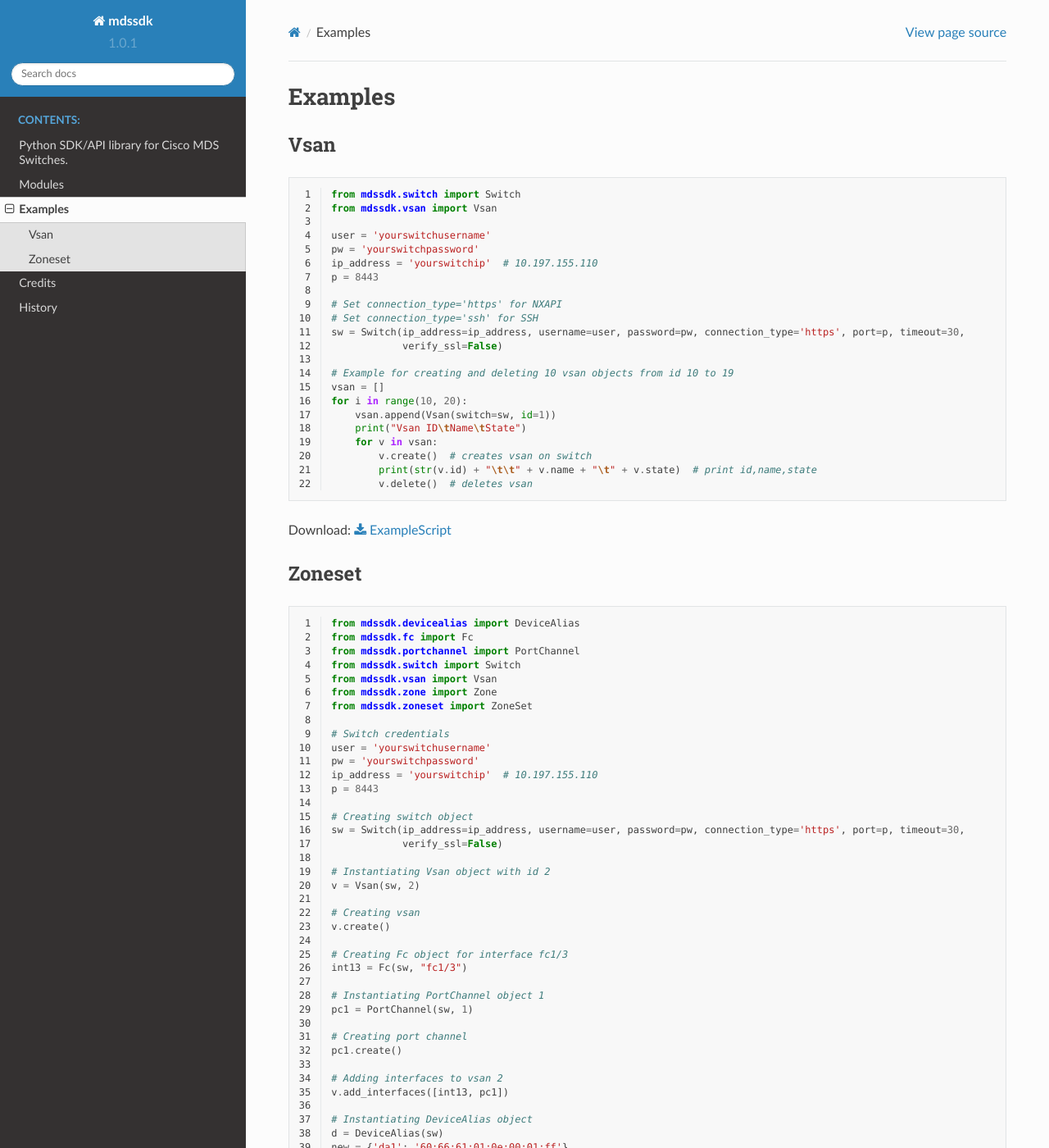
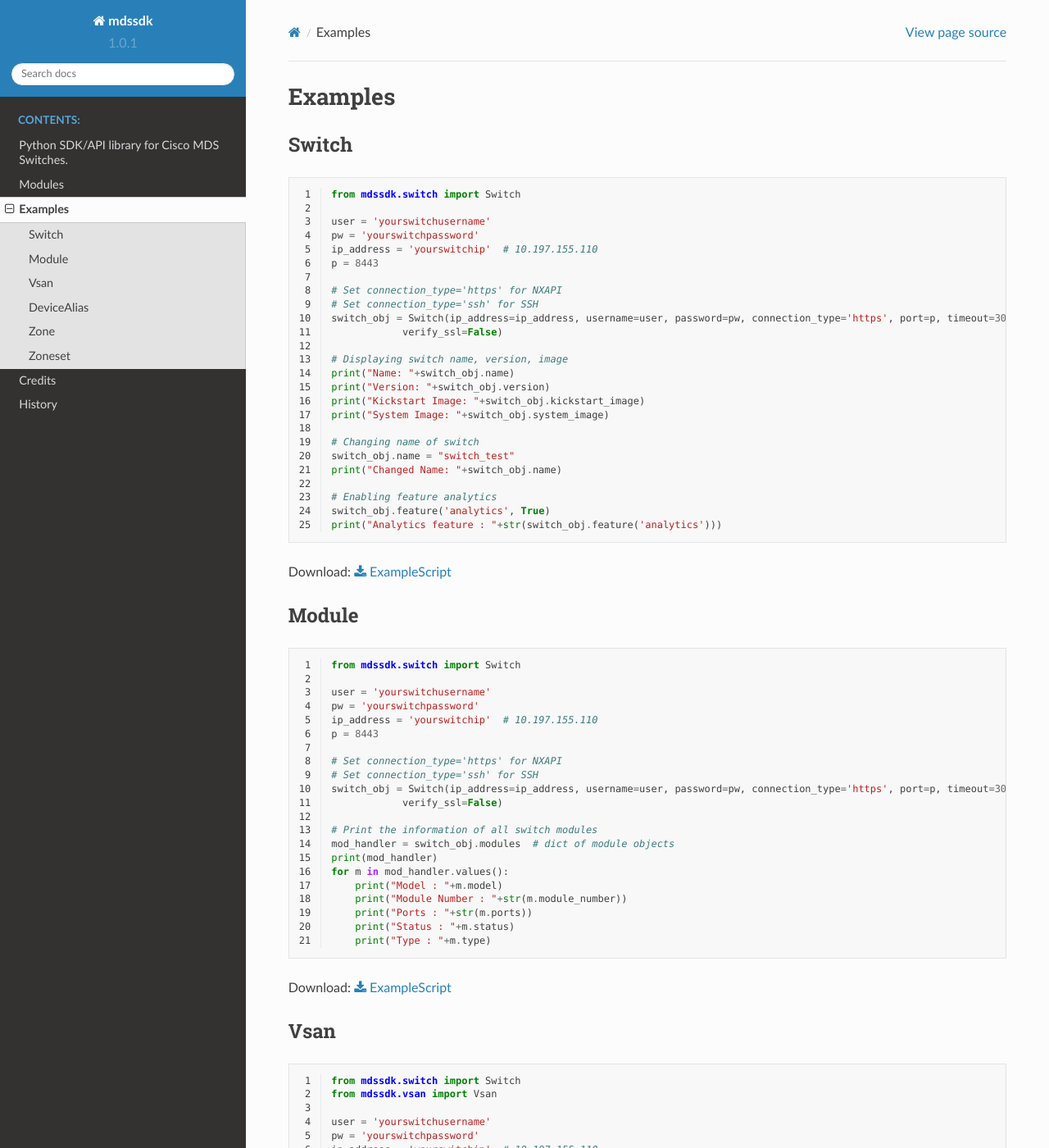
Before and after one commit to Cisco-SAN/mdssdk, a Sphinx documentation site: the page built from docs/examples.rst, in a window 1280 px wide and 1400 px high. Shown: the whole window at 82% size. Built offline with Sphinx 7.4.7 and the Read the Docs theme 2.0.0, drawn with Linux system fonts in a browser that asks for light colours; some of the changed text lies outside the part shown.

Commit message:
docs-examples

```diff
--- a/docs/examples.rst
+++ b/docs/examples.rst
@@ -2,21 +2,57 @@
 Examples
 ========
 
+Switch
+------
+
+.. literalinclude:: examples/example_switch.py
+    :linenos:
+    :language: python
+
+Download: :download:`ExampleScript <examples/example_switch.py>`
+
+Module
+------
+
+.. literalinclude:: examples/example_module.py
+    :linenos:
+    :language: python
+
+Download: :download:`ExampleScript <examples/example_module.py>`
+
 Vsan
 ----
 
-.. literalinclude:: example_vsan.py
+.. literalinclude:: examples/example_vsan.py
     :linenos:
     :language: python
 
-Download: :download:`ExampleScript <example_vsan.py>`
+Download: :download:`ExampleScript <examples/example_vsan.py>`
+
+DeviceAlias
+-----------
+
+.. literalinclude:: examples/example_devicealias.py
+    :linenos:
+    :language: python
+
+Download: :download:`ExampleScript <examples/example_devicealias.py>`
+
+Zone
+----
+
+.. literalinclude:: examples/example_zone.py
+    :linenos:
+    :language: python
+
+Download: :download:`ExampleScript <examples/example_zone.py>`
 
 
 Zoneset
 -------
 
-.. literalinclude:: example_zoneset.py
+.. literalinclude:: examples/example_zoneset.py
     :linenos:
     :language: python
 
-Download: :download:`ExampleScript <example_zoneset.py>`
+Download: :download:`ExampleScript <examples/example_zoneset.py>`
--- /dev/null
+++ b/docs/examples/example_devicealias.py
@@ -0,0 +1,45 @@
+from mdssdk.switch import Switch
+from mdssdk.devicealias import DeviceAlias
+
+user = 'yourswitchusername'
+pw = 'yourswitchpassword'
+ip_address = 'yourswitchip'  # 10.197.155.110
+p = 8443
+
+# Set connection_type='https' for NXAPI
+# Set connection_type='ssh' for SSH
+sw = Switch(ip_address=ip_address, username=user, password=pw, connection_type='https', port=p, timeout=30,
+            verify_ssl=False)
+
+# Instantiating DeviceAlias object
+d = DeviceAlias(sw)
+
+# Display the database, mode, distribute, locked
+print("Device Alias Database")
+print(d.database)
+print("Mode : " + d.mode)
+print("Distribute : " + str(d.distribute))
+print("Locked : " + str(d.locked))
+
+old = d.database
+d.clear_database()
+
+# Adding new device alias
+new = {'device1': '21:00:00:0e:1e:30:34:a5','device2': '21:00:00:0e:1e:30:3c:c5'}
+d.create(new)
+
+prnt("Clearing database\nDatabase after adding new entry")
+print(d.database)
+
+# Renaming the device alias
+d.rename("device1", "device_new_name")
+
+print("Database after renaming device alias device1 as device_new_name")
+print(d.database)
+
+# Deleting device alias
+d.delete('device_new_name')
+d.delete('device2')
+
+# Recreating original database
+d.create(old)
--- /dev/null
+++ b/docs/examples/example_module.py
@@ -0,0 +1,21 @@
+from mdssdk.switch import Switch
+
+user = 'yourswitchusername'
+pw = 'yourswitchpassword'
+ip_address = 'yourswitchip'  # 10.197.155.110
+p = 8443
+
+# Set connection_type='https' for NXAPI
+# Set connection_type='ssh' for SSH
+switch_obj = Switch(ip_address=ip_address, username=user, password=pw, connection_type='https', port=p, timeout=30,
+            verify_ssl=False)
+
+# Print the information of all switch modules
+mod_handler = switch_obj.modules  # dict of module objects
+print(mod_handler)
+for m in mod_handler.values():
+    print("Model : "+m.model)
+    print("Module Number : "+str(m.module_number))
+    print("Ports : "+str(m.ports))
+    print("Status : "+m.status)
+    print("Type : "+m.type)
--- /dev/null
+++ b/docs/examples/example_switch.py
@@ -0,0 +1,25 @@
+from mdssdk.switch import Switch
+
+user = 'yourswitchusername'
+pw = 'yourswitchpassword'
+ip_address = 'yourswitchip'  # 10.197.155.110
+p = 8443
+
+# Set connection_type='https' for NXAPI
+# Set connection_type='ssh' for SSH
+switch_obj = Switch(ip_address=ip_address, username=user, password=pw, connection_type='https', port=p, timeout=30,
+            verify_ssl=False)
+
+# Displaying switch name, version, image
+print("Name: "+switch_obj.name)
+print("Version: "+switch_obj.version)
+print("Kickstart Image: "+switch_obj.kickstart_image)
+print("System Image: "+switch_obj.system_image)
+
+# Changing name of switch
+switch_obj.name = "switch_test"
+print("Changed Name: "+switch_obj.name)
+
+# Enabling feature analytics
+switch_obj.feature('analytics', True)
+print("Analytics feature : "+str(switch_obj.feature('analytics')))
--- a/docs/example_vsan.py
+++ b/docs/examples/example_vsan.py
@@ -14,9 +14,9 @@
 # Example for creating and deleting 10 vsan objects from id 10 to 19
 vsan = []
 for i in range(10, 20):
-    vsan.append(Vsan(switch=sw, id=1))
-    print("Vsan ID\tName\tState")
-    for v in vsan:
-        v.create()  # creates vsan on switch
-        print(str(v.id) + "\t\t" + v.name + "\t" + v.state)  # print id,name,state
-        v.delete()  # deletes vsan
+    vsan.append(Vsan(switch=sw, id=i))
+print("Vsan ID\tName\tState")
+for v in vsan:
+    v.create()  # creates vsan on switch
+    print(str(v.id) + "\t\t" + v.name + "\t" + v.state)  # print id,name,state
+    v.delete()  # deletes vsan
--- /dev/null
+++ b/docs/examples/example_zone.py
@@ -0,0 +1,48 @@
+from mdssdk.switch import Switch
+from mdssdk.zone import Zone
+from mdssdk.vsan import Vsan
+
+user = 'yourswitchusername'
+pw = 'yourswitchpassword'
+ip_address = 'yourswitchip'  # 10.197.155.110
+p = 8443
+
+# Set connection_type='https' for NXAPI
+# Set connection_type='ssh' for SSH
+sw = Switch(ip_address=ip_address, username=user, password=pw, connection_type='https', port=p, timeout=30,
+            verify_ssl=False)
+
+# Instantiating Vsan object with id 2
+v = Vsan(sw, 2)
+
+# Creating vsan
+v.create()
+
+# Instantiate zone object
+z = Zone(sw, "zone1", v.id)
+
+# Create new zone
+z.create()
+
+memlist = [{'pwwn': '50:08:01:60:08:9f:4d:00'},
+           {'ip-address': '1.1.1.1'},
+           {'symbolic-nodename': 'symbnodename'},
+           {'fwwn': '11:12:13:14:15:16:17:18'},
+           {'fcid': '0x123456'}]
+
+# Adding members to zone
+z.add_members(memlist)
+
+# Display zone name, vsan id, members
+print("Zone name: "+z.name)
+print("Vsan id: "+str(z.vsan.id))
+print("Zone members: "+str(z.members))
+
+# Removing members from zone
+z.remove_members(memlist)
+
+# Deleting zone
+z.delete()
+
+# Deleting vsan
+v.delete()
--- a/docs/example_zoneset.py
+++ b/docs/examples/example_zoneset.py
@@ -42,7 +42,7 @@
 d.create(new)
 
 # Instantiate zone object
-z = Zone(sw, v, "zone1")
+z = Zone(sw, "zone1", v.id)
 
 # Create new zone
 z.create()
@@ -64,7 +64,7 @@
 z.add_members(memlist)
 
 # Instantiating ZoneSet object
-zoneset = ZoneSet(sw, v, "zoneset1")
+zoneset = ZoneSet(sw, "zoneset1", v.id)
 
 # Creating zoneset
 zoneset.create()
@@ -74,6 +74,12 @@
 
 # Activating zoneset
 zoneset.activate(True)
+
+# Display zoneset information
+print("Zoneset name: "+zoneset.name)
+print("Vsan id: "+str(zoneset.vsan.id))
+print("Zoneset members: "+str(zoneset.members))
+print("Activation: "+zonese.is_active())
 
 # Removing members from zoneset
 zoneset.remove_members([z])
```
Also changed, not shown: 11 other files.
